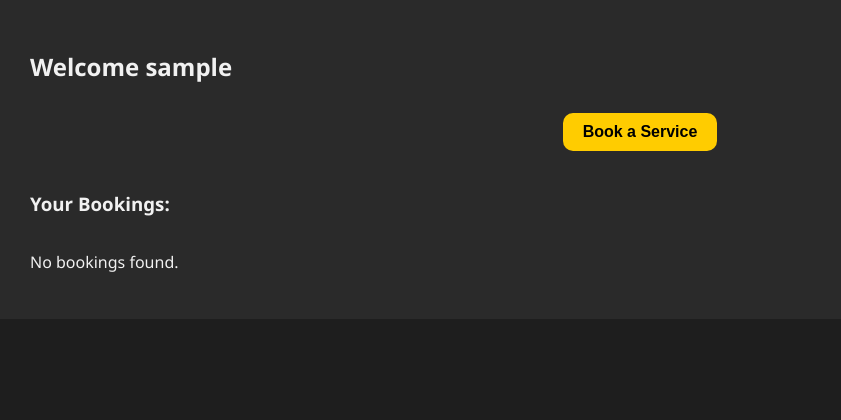
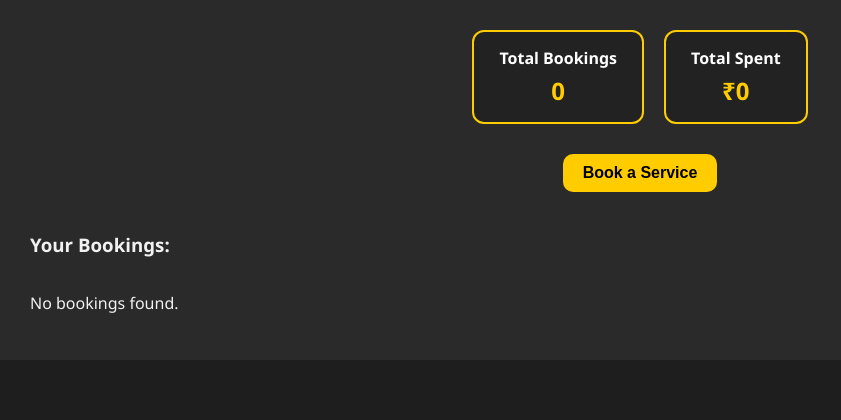
Before and after one commit to Nikhil-K09/cazu, a Flask app: page /dashboard in a window 1280 px wide. Shown: the part 143-563 px from the top of the page, without its empty margins (0-841 px from the left). Run offline with Flask 3, Linux system fonts and the light colour scheme; the visitor is signed in with stand-in values (Sample User, id 1); data that the repository does not hold is empty.

Commit message:
version 1.2

```diff
--- a/app.py
+++ b/app.py
@@ -82,22 +82,28 @@ def dashboard():
     total_bookings = bookings_col.count_documents({'user_id': str(session['user_id'])})
     total_pages = (total_bookings + per_page - 1) // per_page
 
-    bookings_cursor = bookings_col.find(
-        {'user_id': str(session['user_id'])}
-    ).sort('datetime', -1).skip(skip).limit(per_page)
+    # Get paginated bookings
+    bookings_cursor = bookings_col.find({'user_id': str(session['user_id'])}).sort('datetime', -1)
+    bookings = list(bookings_cursor.skip(skip).limit(per_page))
 
-    bookings = list(bookings_cursor)
+    # Get *all* bookings (for total spent)
+    all_bookings_cursor = bookings_col.find({'user_id': str(session['user_id'])})
+    total_spent = 0
+    for b in all_bookings_cursor:
+        if b.get('service_details'):
+            total_spent += sum(s.get('price', 0) for s in b['service_details'])
+
     all_services = list(services_col.find())
 
-    return render_template('dashboard.html',
-                           bookings=bookings,
-                           services=all_services,
-                           page=page,
-                           prev_page=page > 1,
-                           next_page=skip + per_page < total_bookings,
-                           total_pages=total_pages,
-                           now=datetime.now(),
-                           timedelta=timedelta)
+    return render_template(
+        'dashboard.html',
+        bookings=bookings,
+        services=all_services,
+        total_bookings=total_bookings,
+        total_spent=total_spent,
+        page=page,
+        total_pages=total_pages
+    )
 
 
 @app.route('/quick_book', methods=['POST'])
@@ -110,25 +116,19 @@ def quick_book():
     date = request.form['date']
     time = request.form['time']
 
-    error = None
+    if not services:
+        return "Please select at least one service.", 400
+    if not date or not time:
+        return "Please select date and time.", 400
+    if not user.get('address'):
+        return redirect('/edit_profile')
 
-    if not services:
-        error = "Please select at least one service."
-    elif not date or not time:
-        error = "Please select date and time."
-    elif not user.get('address'):
-        return redirect('/edit_profile')
-    else:
-        try:
-            selected_datetime = datetime.strptime(f"{date} {time}", "%Y-%m-%d %H:%M")
-        except ValueError:
-            error = "Invalid date or time format."
-        else:
-            if selected_datetime < datetime.now():
-                error = "Cannot book for a past time."
-
-    if error:
-        return render_dashboard_with_error(error)
+    try:
+        selected_datetime = datetime.strptime(f"{date} {time}", "%Y-%m-%d %H:%M")
+    except ValueError:
+        return "Invalid date or time format.", 400
+    if selected_datetime < datetime.now():
+        return "Cannot book for a past time.", 400
 
     service_details = []
     for name in services:
@@ -136,8 +136,8 @@ def quick_book():
         if s:
             service_details.append({
                 'name': name,
-                'price': s.get('price'),
-                'duration': s.get('duration')
+                'price': s.get('price', 0),
+                'duration': s.get('duration', 0)
             })
 
     bookings_col.insert_one({
@@ -155,6 +155,7 @@ def quick_book():
     })
 
     return redirect('/dashboard')
+
 
 @app.route('/update_booking/<id>', methods=['POST'])
 def update_booking(id):
@@ -235,42 +236,37 @@ def admin_dashboard():
     per_page = 5
     skip = (page - 1) * per_page
 
-    total_bookings = bookings_col.count_documents({})
-    total_pages = (total_bookings + per_page - 1) // per_page
+    total_orders = bookings_col.count_documents({})
+    pending_orders = bookings_col.count_documents({'accepted': False})
+    completed_orders = bookings_col.count_documents({'completed': True})
 
-    bookings_cursor = bookings_col.find().sort([('datetime', -1)]).skip(skip).limit(per_page)
+    cursor = bookings_col.find().sort([('_id', -1)])
+    bookings = list(cursor.skip(skip).limit(per_page))
 
-    bookings = []
-    user_cache = {}
-    for b in bookings_cursor:
-        user_id = b.get('user_id')
-        if user_id not in user_cache:
-            user = users_col.find_one({'_id': ObjectId(user_id)})
-            user_cache[user_id] = user
-        else:
-            user = user_cache[user_id]
-
-        booking = {
-            '_id': str(b['_id']),
-            'services': b.get('services') or ([b.get('service')] if b.get('service') else []),
-            'service_details': b.get('service_details', []),
-            'date': b.get('date'),
-            'time': b.get('time'),
-            'accepted': b.get('accepted', False),
-            'completed': b.get('completed', False),
+    # Enrich bookings with user info if needed
+    enriched_bookings = []
+    for b in bookings:
+        user = users_col.find_one({'_id': ObjectId(b['user_id'])})
+        enriched_bookings.append({
+            **b,
             'username': user.get('username', 'Unknown') if user else 'Unknown',
             'phone': user.get('phone', 'N/A') if user else 'N/A',
             'email': user.get('email', 'N/A') if user else 'N/A',
             'address': user.get('address', 'Not Provided') if user else 'Not Provided'
-        }
-        bookings.append(booking)
+        })
+
+    total_pages = (total_orders + per_page - 1) // per_page
 
     return render_template(
         'admin_dashboard.html',
-        bookings=bookings,
+        bookings=enriched_bookings,
+        total_orders=total_orders,
+        pending_orders=pending_orders,
+        completed_orders=completed_orders,
         page=page,
         total_pages=total_pages
     )
+
 
 
 @app.route('/accept/<id>', methods=['POST'])
--- a/static/css/style.css
+++ b/static/css/style.css
@@ -26,6 +26,40 @@ header {
     align-items: center;
     border-bottom: 3px solid #f4c430; /* yellow */
 }
+
+.stats-container {
+  display: flex;
+  gap: 20px;
+  margin-bottom: 20px;
+  justify-content: center;
+}
+
+.stat-box {
+  background: #222;
+  border: 2px solid #ffcc00;
+  padding: 15px 25px;
+  border-radius: 12px;
+  color: #ff0;
+  text-align: center;
+}
+
+.stat-box h4 {
+  margin: 0 0 5px 0;
+  font-size: 1rem;
+}
+
+.stat-box p {
+  margin: 0;
+  font-size: 1.5rem;
+  font-weight: bold;
+}
+.stat-title{
+    color: white;
+}
+.stat-value{
+    color: #ffcc00 ;
+}
+
 .center-container {
     max-width: 400px;
     margin: 50px auto;
--- a/templates/dashboard.html
+++ b/templates/dashboard.html
@@ -2,8 +2,18 @@
 
 {% block content %}
 <script src="{{ url_for('static', filename='scripts/dashboard.js') }}"></script>
+<div class="stats-container">
+  <div class="stat-box">
+    <h4 class="stat-title">Total Bookings</h4>
+    <p class="stat-value">{{ total_bookings }}</p>
+  </div>
+  <div class="stat-box">
+    <h4 class="stat-title">Total Spent</h4>
+    <p class="stat-value">₹{{ total_spent }}</p>
+  </div>
+</div>
 
-<h2>Welcome {{ session['username'] }}</h2>
+
 
 <div class="center-btn">
     <button class="open-modal-btn" onclick="openBookingModal()">Book a Service</button>
@@ -40,16 +50,23 @@
             <div class="booking-info">
                 <p>
                     <strong>
-                        {% if b.services %}
-                        {{ b.services | join(', ') }}
+                        {% if b.get('services') %}
+                            {{ b.services | join(', ') }}
                         {% else %}
-                        Unknown Service
+                            Unknown Service
                         {% endif %}
-
                     </strong>
                     on {{ b['date'] }} at {{ b['time'] | format_time }}
+                </p>
+                <p>
+                    Price: ₹
+                    {% if b.get('service_details') %}
+                        {{ b.service_details | sum(attribute='price') }}
+                    {% else %}
+                        0
+                    {% endif %}
+                </p>
 
-                </p>
                 <p>
                     {% if b['accepted'] %}
                         ✅ Accepted
```
Also changed, not shown: templates/admin_dashboard.html (+37 -13 lines).
